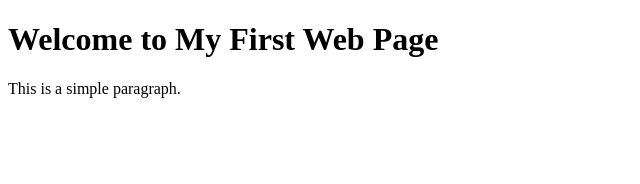
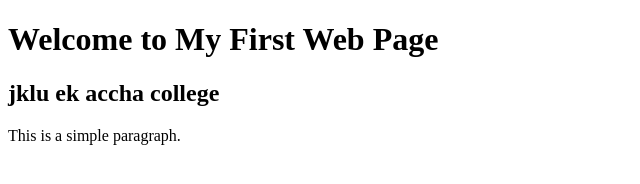
Before and after one commit to Riyanshverma/my_space, a plain HTML site: page index.html in a window 1280 px wide. Shown: the whole page, without its empty margins (0-640 px from the left). Drawn offline with Linux system fonts and the light colour scheme.

Commit message:
Update index.html

```diff
--- a/index.html
+++ b/index.html
@@ -5,6 +5,7 @@
 </head>
 <body>
     <h1>Welcome to My First Web Page</h1>
+    <h2>jklu ek accha college</h2>
     <p>This is a simple paragraph.</p>
 </body>
 </html>
```
